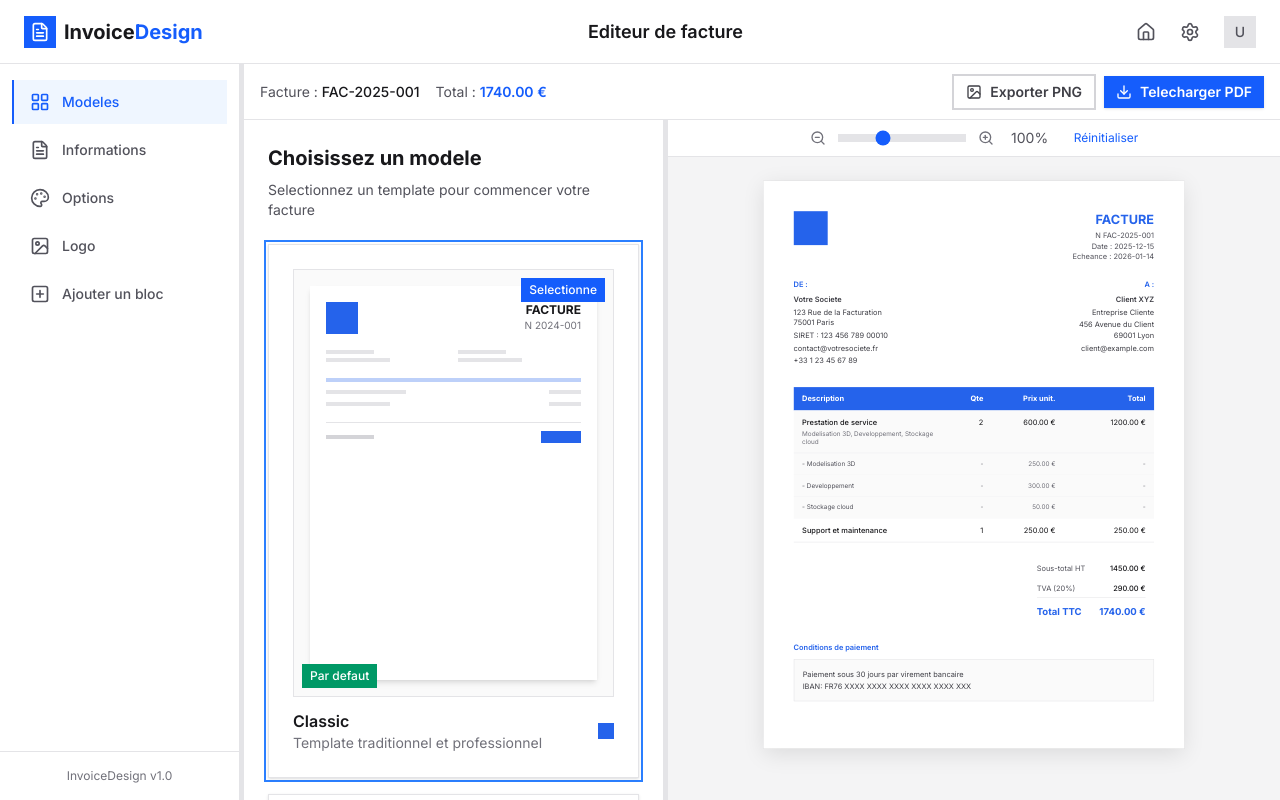
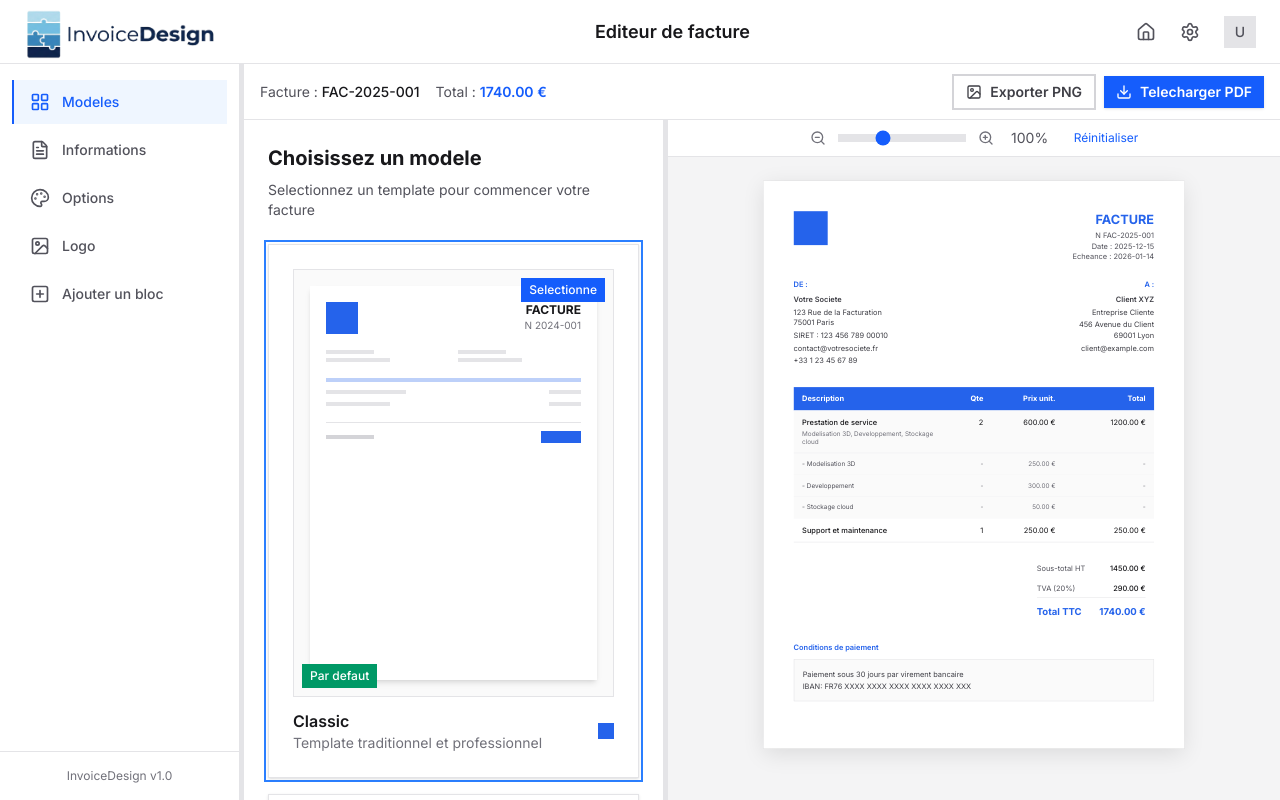
Before and after one commit to biendoubrian23/invoicedesign, a Next.js app: page /dashboard in a window 1280 px wide. Built offline with nearby package versions, Linux system fonts and the light colour scheme; a web font is replaced by a local one.

Commit message:
feat: add new DashboardHeader component with logo, title, and navigation links

```diff
--- a/src/components/dashboard/DashboardHeader.tsx
+++ b/src/components/dashboard/DashboardHeader.tsx
@@ -1,5 +1,6 @@
 "use client";
 
+import Image from "next/image";
 import Link from "next/link";
 import { FileText, Home, Settings } from "lucide-react";
 
@@ -12,12 +13,14 @@ const DashboardHeader = ({ title = "Dashboard" }: DashboardHeaderProps) => {
     <header className="h-16 bg-white border-b border-gray-200 flex items-center justify-between px-6">
       {/* Logo */}
       <Link href="/" className="flex items-center gap-2 group">
-        <div className="w-8 h-8 bg-blue-600 flex items-center justify-center transition-transform duration-200 group-hover:scale-105">
-          <FileText className="w-5 h-5 text-white" />
-        </div>
-        <span className="text-xl font-bold text-gray-900">
-          Invoice<span className="text-blue-600">Design</span>
-        </span>
+        <Image
+          src="/logoheader.png"
+          alt="InvoiceDesign Logo"
+          width={160}
+          height={40}
+          className="h-14 w-auto transition-transform duration-200 group-hover:scale-105"
+          priority
+        />
       </Link>
 
       {/* Title */}
```
